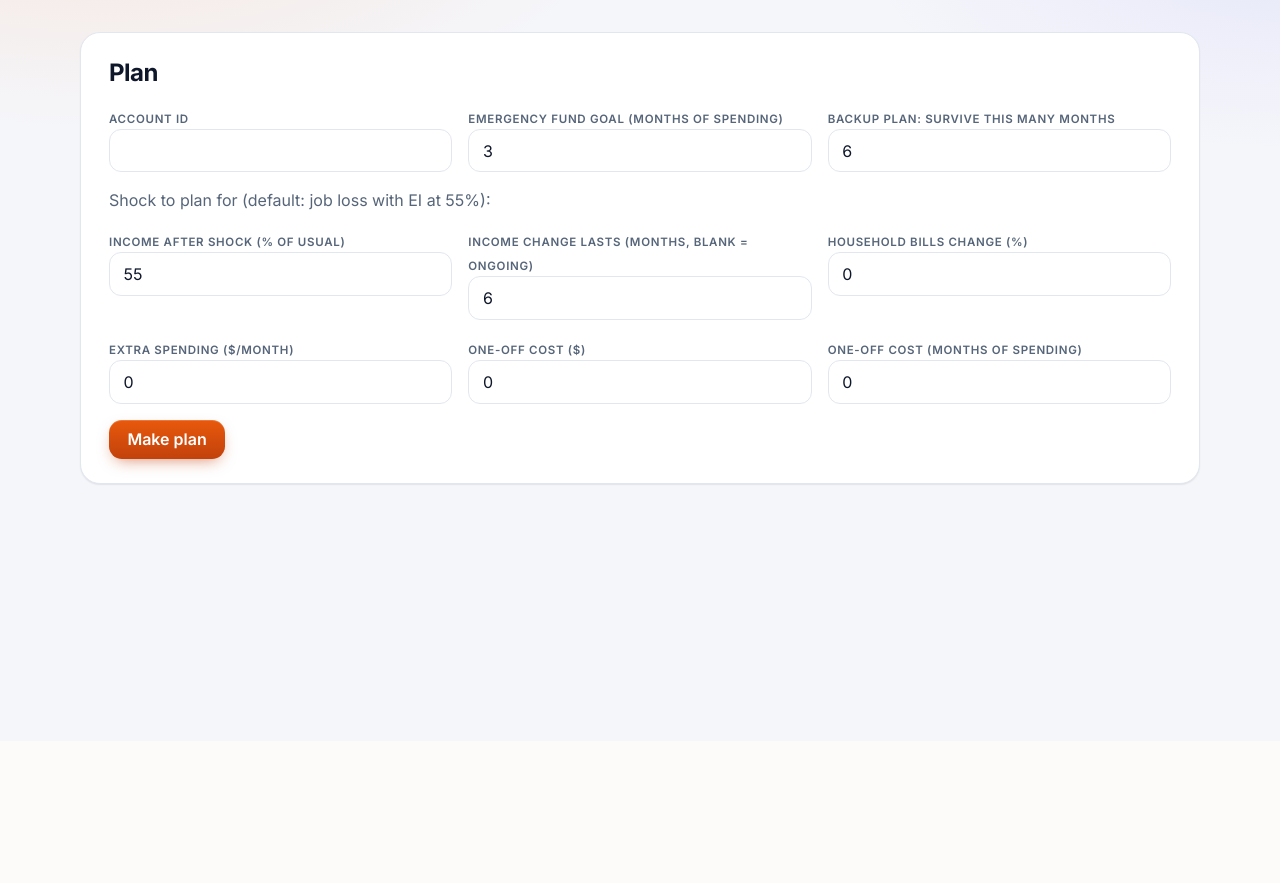
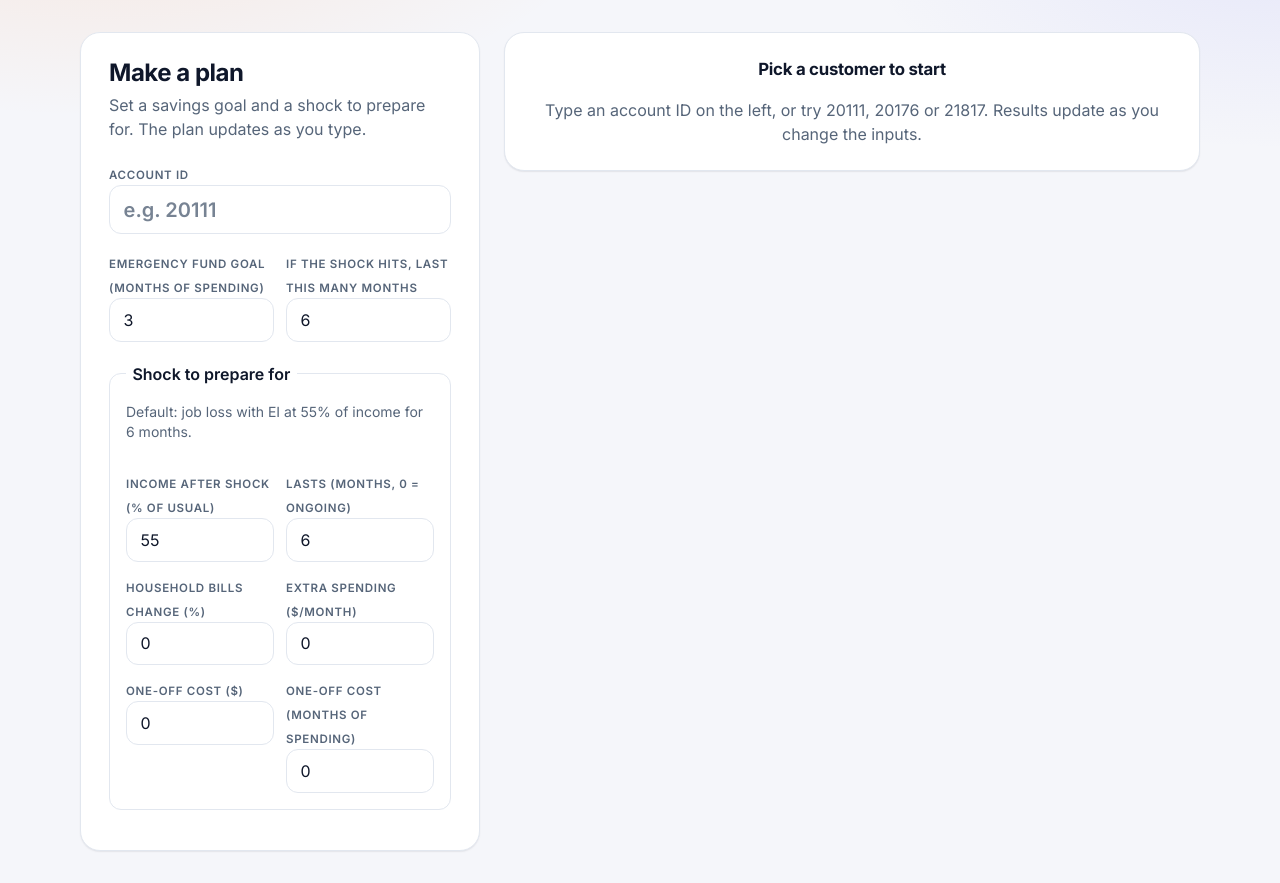
Before and after one commit to ImanuelChatur/bonker-banker, a Flask app: page /plan in a window 1280 px wide. Shown: the part 59-942 px from the top of the page. Before the commit the page ends 544 px from the top, so only its background shows below. Run offline with Flask 3, Linux system fonts and the light colour scheme.

Commit message:
Plan page redesign, style rules and 'our measure' labels on my pages
- /plan: two-column live layout, goal progress bar, backup plan facts,
  slot for engine.action_plan (rendered when it exists)
- customer/report: no emoji, SVG score ring (no gradients), no nested cards,
  sentence-case labels, 'our measure' on non-judge numbers, datathon formula note

Co-Authored-By: Claude Opus 5.5 <noreply@anthropic.com>

```diff
--- a/backend/routes/plans.py
+++ b/backend/routes/plans.py
@@ -4,6 +4,15 @@ from flask import Blueprint, render_template, request
 from ._common import build_scenario, error_html, friendly_errors, num, shock_from_form
 
 bp = Blueprint("plans", __name__)
+
+
+def optional_actions(m, shock) -> list | None:
+    """Concrete monthly actions from engine.action_plan, once it exists (ClaudeOne's work)."""
+    try:
+        from engine import action_plan
+    except ImportError:
+        return None
+    return action_plan(m, shock)
 
 
 @bp.get("/plan")
@@ -15,7 +24,10 @@ def page():
 @friendly_errors(error_html)
 def run():
     account_id = request.form.get("account_id", "").strip()
+    if not account_id:
+        return render_template("partials/shock_empty.html")
     ctx = build_scenario(account_id, shock_from_form(request.form),
                          goal_months=num(request.form, "goal_months", 3, 0.5, 24),
                          target_runway=num(request.form, "target_runway", 6, 1, 60))
-    return render_template("partials/scenario_result.html", **ctx, show_plan=True)
+    return render_template("partials/plan_result.html", **ctx, account_id=account_id,
+                           actions=optional_actions(ctx["m"], ctx["shock"]))
--- a/backend/templates/partials/shock_empty.html
+++ b/backend/templates/partials/shock_empty.html
@@ -1,5 +1,4 @@
 <div class="card empty-state">
-  <div class="empty-icon">⚡</div>
   <h2 class="card-title">Pick a customer to start</h2>
-  <p class="text-muted">Type an account ID on the left. The runway updates as soon as you move a slider.</p>
+  <p class="text-muted">Type an account ID on the left, or try 20111, 20176 or 21817. Results update as you change the inputs.</p>
 </div>
--- a/backend/templates/plan.html
+++ b/backend/templates/plan.html
@@ -2,22 +2,48 @@
 {% block title %}Plan · Bonker Banker{% endblock %}
 
 {% block content %}
-<div class="card">
-  <h1 class="text-2xl font-bold mb-4">Plan</h1>
-  <form hx-post="/plan/run" hx-target="#result" class="space-y-4">
-    <div class="grid grid-cols-1 md:grid-cols-3 gap-4">
-      <label class="block"><span class="metric-label">Account ID</span>
-        <input name="account_id" required value="{{ account_id }}" class="border rounded px-2 py-1 w-full" style="border-color:var(--border)"></label>
-      <label class="block"><span class="metric-label">Emergency fund goal (months of spending)</span>
-        <input name="goal_months" type="number" step="any" value="3" class="border rounded px-2 py-1 w-full" style="border-color:var(--border)"></label>
-      <label class="block"><span class="metric-label">Backup plan: survive this many months</span>
-        <input name="target_runway" type="number" step="any" value="6" class="border rounded px-2 py-1 w-full" style="border-color:var(--border)"></label>
-    </div>
-    <p class="text-muted">Shock to plan for (default: job loss with EI at 55%):</p>
-    {% set f = {"income_pct": 55, "duration_months": 6} %}
-    {% include "partials/shock_fields.html" %}
-    <button class="btn-primary" type="submit">Make plan</button>
-  </form>
+<div class="lab-grid">
+  <section class="card lab-controls">
+    <h1 class="text-2xl font-bold mb-1">Make a plan</h1>
+    <p class="text-muted mb-5">Set a savings goal and a shock to prepare for. The plan updates as you type.</p>
+
+    <form id="plan-form" hx-post="/plan/run" hx-target="#result"
+          hx-trigger="load, input delay:400ms, change" hx-sync="this:replace" hx-indicator="#result">
+      <label class="block mb-4">
+        <span class="metric-label">Account ID</span>
+        <input name="account_id" value="{{ account_id }}" class="input input-lg"
+               placeholder="e.g. 20111" inputmode="numeric" autocomplete="off">
+      </label>
+
+      <div class="grid grid-cols-2 gap-3 mb-5">
+        <label class="block"><span class="metric-label">Emergency fund goal (months of spending)</span>
+          <input name="goal_months" type="number" step="0.5" min="0.5" max="24" value="3" class="input"></label>
+        <label class="block"><span class="metric-label">If the shock hits, last this many months</span>
+          <input name="target_runway" type="number" step="1" min="1" max="60" value="6" class="input"></label>
+      </div>
+
+      <fieldset class="lab-group">
+        <legend class="font-semibold">Shock to prepare for</legend>
+        <p class="text-muted text-sm mb-3">Default: job loss with EI at 55% of income for 6 months.</p>
+        <div class="grid grid-cols-2 gap-3">
+          {% for name, label, value in [
+            ("income_pct", "Income after shock (% of usual)", 55),
+            ("duration_months", "Lasts (months, 0 = ongoing)", 6),
+            ("bills_pct", "Household bills change (%)", 0),
+            ("extra_spending", "Extra spending ($/month)", 0),
+            ("one_off_cost", "One-off cost ($)", 0),
+            ("one_off_months", "One-off cost (months of spending)", 0)
+          ] %}
+          <label class="block"><span class="metric-label">{{ label }}</span>
+            <input name="{{ name }}" type="number" step="any" value="{{ value }}" class="input"></label>
+          {% endfor %}
+        </div>
+      </fieldset>
+    </form>
+  </section>
+
+  <section id="result" class="lab-result" aria-live="polite">
+    {% include "partials/shock_empty.html" %}
+  </section>
 </div>
-<div id="result" class="mt-6"></div>
 {% endblock %}
```
Also changed, not shown: backend/static/css/dashboard.css (+30 -14 lines), backend/templates/customer.html (+19 -9 lines), backend/templates/partials/plan_result.html (added, +60 -0 lines), backend/templates/report.html (+10 -9 lines).
